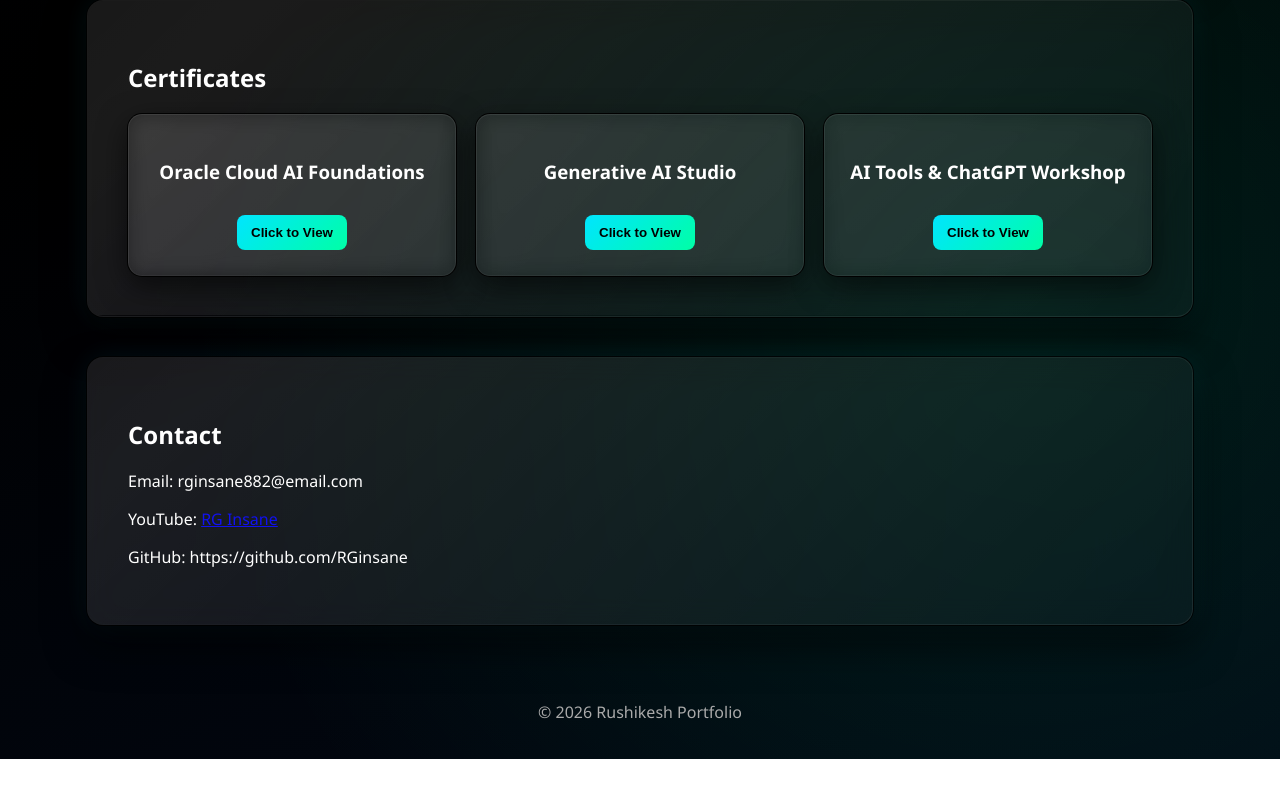
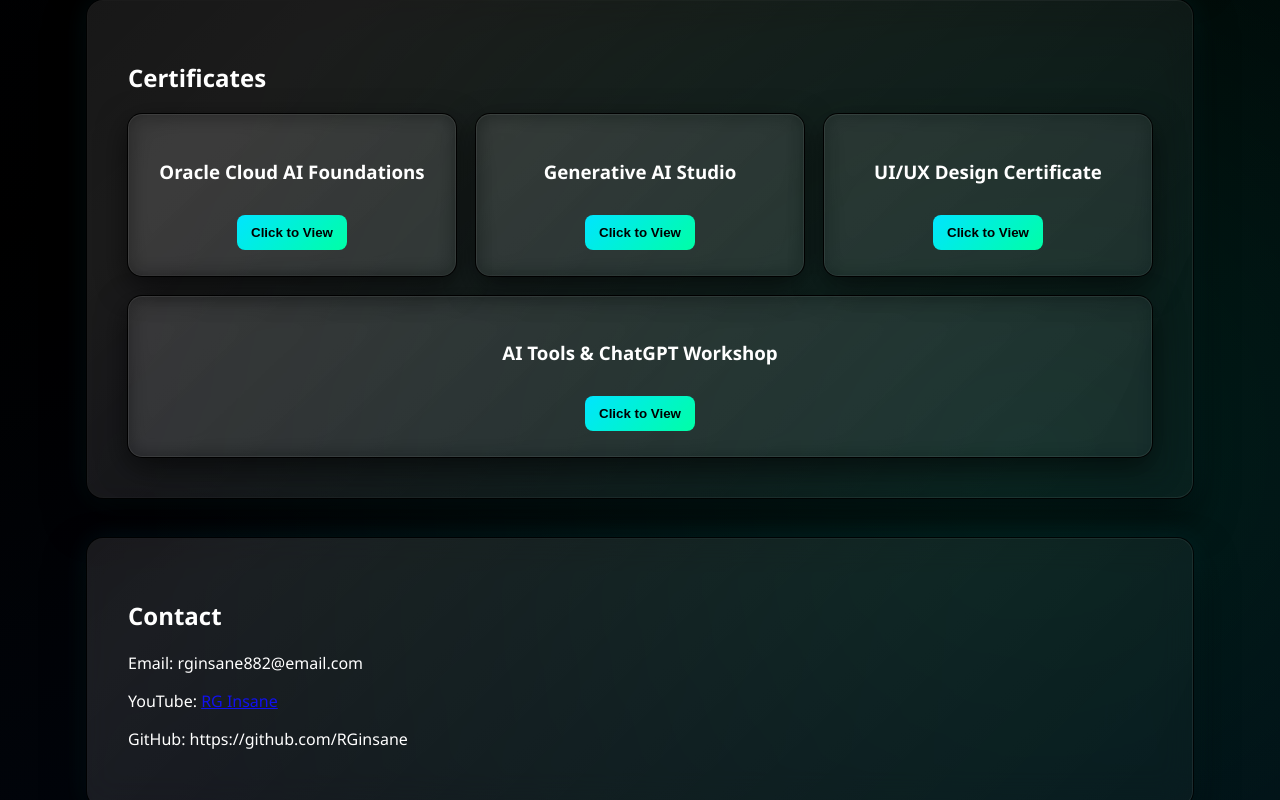
Before and after one commit to rginsane/portfolio, a plain HTML site: page index.html in a window 1280 px wide. Shown: the part 1523-2323 px from the top of the page. Before the commit the page ends 2282 px from the top, so only its background shows below. Drawn offline with Linux system fonts and the light colour scheme.

Commit message:
use png instead of broken jpg

```diff
--- a/index.html
+++ b/index.html
@@ -84,6 +84,11 @@
 </div>
 
 <div class="certificate-card">
+<h3>UI/UX Design Certificate</h3>
+<button onclick="openModal('uiux.png')">Click to View</button>
+</div>
+
+<div class="certificate-card">
 <h3>AI Tools & ChatGPT Workshop</h3>
 <button onclick="openModal('simplilearn.jpg')">Click to View</button>
 </div>
```
Also changed, not shown: uiux.jpg (deleted), uiux.png (added).
